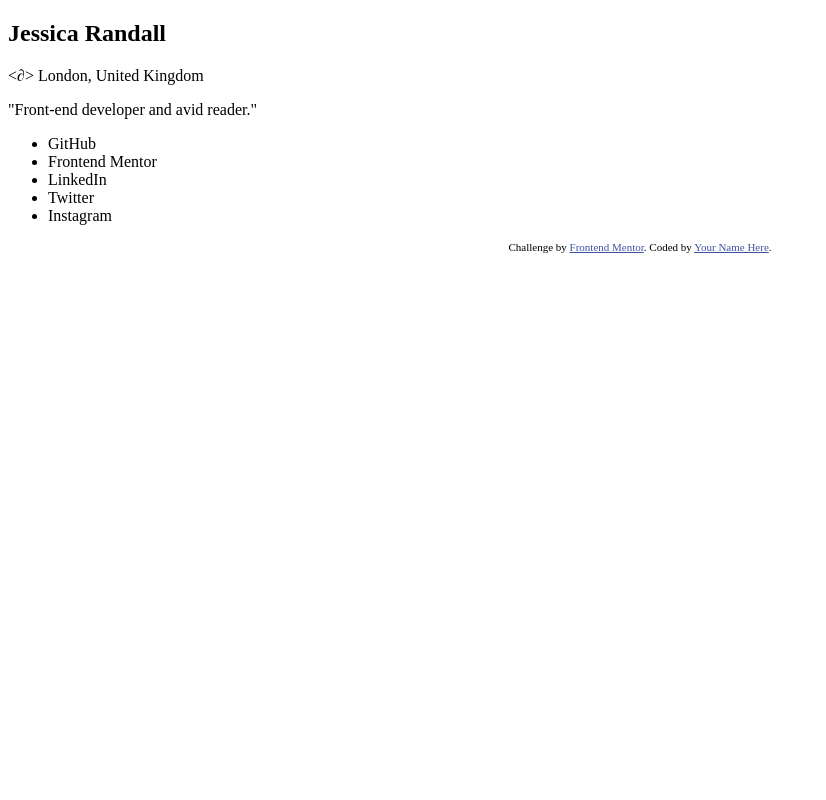
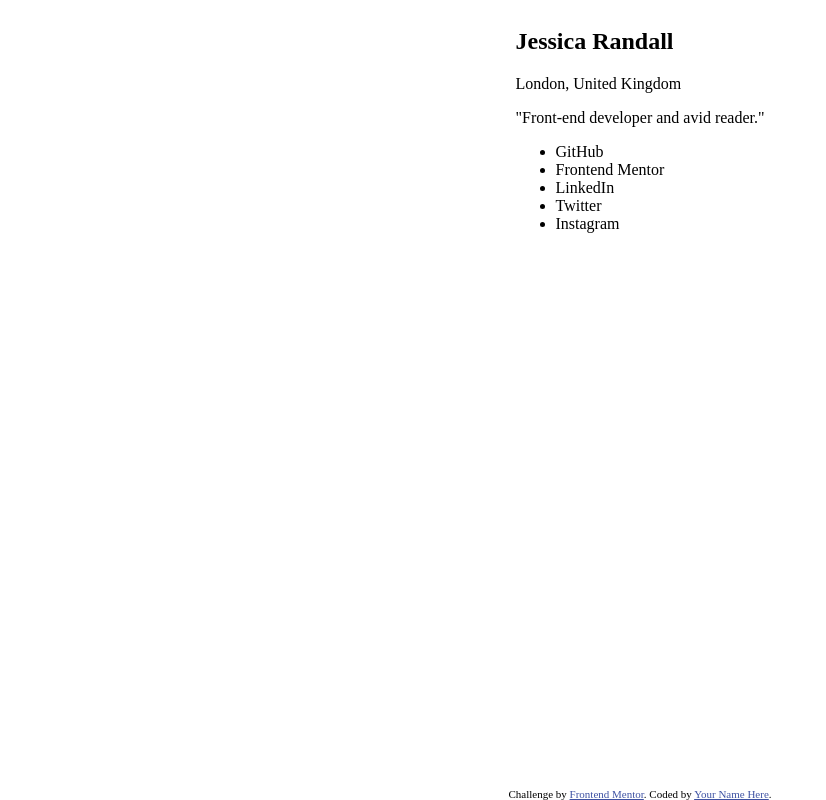
Before and after one commit to mrcordova/social-links-profile, a plain HTML site: page index.html in a window 1280 px wide. Shown: the whole page, without its empty margins (0-826 px from the left). Drawn offline with Linux system fonts and the light colour scheme.

Commit message:
link css files and center card

```diff
--- a/css/style.css
+++ b/css/style.css
@@ -0,0 +1,15 @@
+
+:root {
+    --green: hsl(75, 94%, 57%);
+}
+
+body {
+    display: flex;
+    align-items: center;
+   justify-content: center;
+}
+
+footer {
+    position: absolute;
+    bottom: 0;
+}
--- a/index.html
+++ b/index.html
@@ -5,7 +5,8 @@
   <meta name="viewport" content="width=device-width, initial-scale=1.0"> <!-- displays site properly based on user's device -->
 
   <link rel="icon" type="image/png" sizes="32x32" href="./assets/images/favicon-32x32.png">
-
+  <link rel="stylesheet" href="css/reset.cs">
+  <link rel="stylesheet" href="css/style.css">
   <title>Frontend Mentor | Social links profile</title>
 
   <!-- Feel free to remove these styles or customise in your own stylesheet 👍 -->
@@ -21,7 +22,7 @@
       <h2>
         Jessica Randall
       </h2>
-      <∂>
+      <p>
         London, United Kingdom
       </p>
       <p>
@@ -47,9 +48,9 @@
     </ul>
   </div>
 
-  <div class="attribution">
+  <footer class="attribution">
     Challenge by <a href="https://www.frontendmentor.io?ref=challenge" target="_blank">Frontend Mentor</a>.
     Coded by <a href="#">Your Name Here</a>.
-  </div>
+  </footer>
 </body>
 </html>
```
